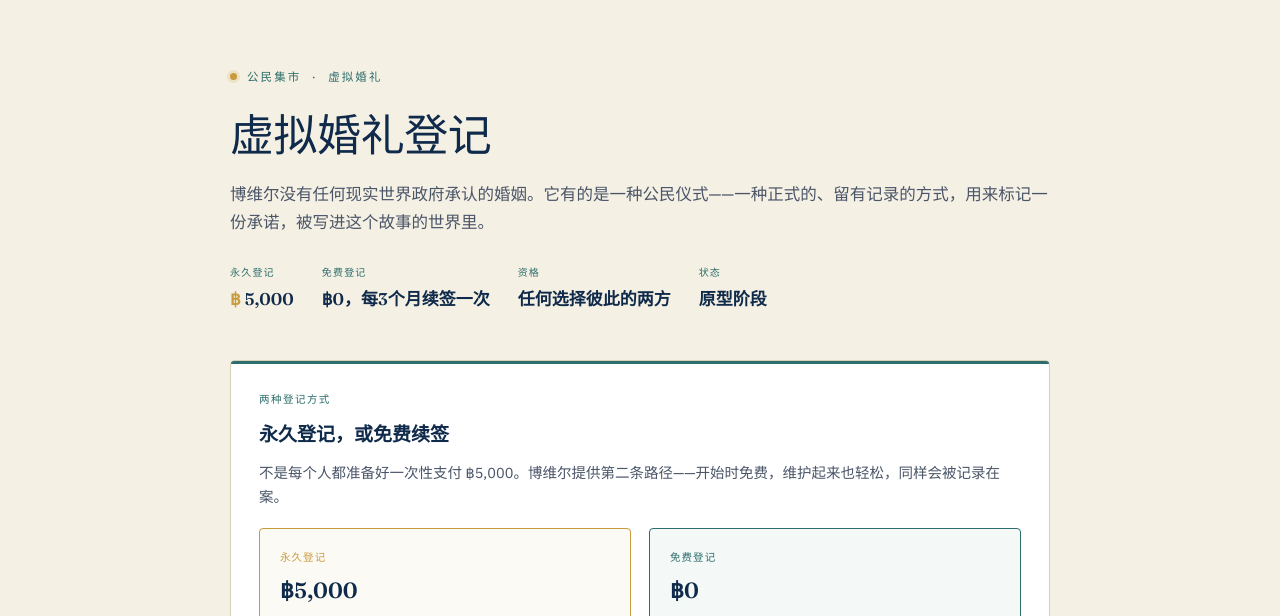
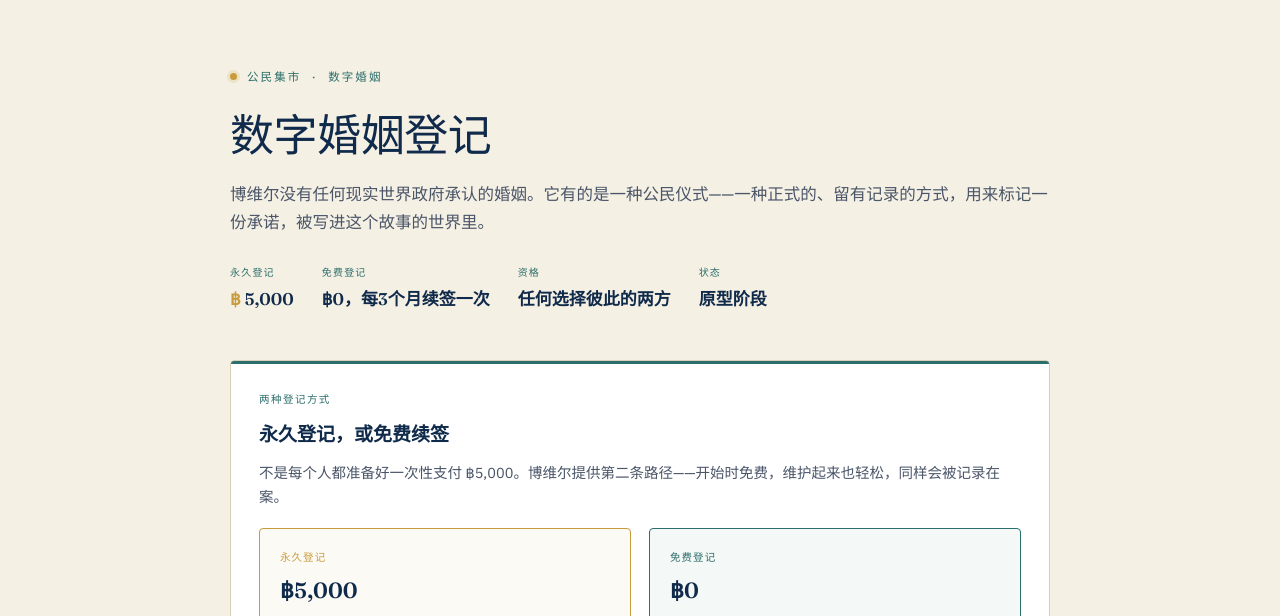
Before and after one commit to Beauvillesez/beauville-sez, a plain HTML site: page e-wedding-zh.html in a window 1280 px wide. Shown: the part 156-772 px from the top of the page. Drawn offline with nearby package versions, Linux system fonts and the light colour scheme.

Commit message:
Chinese pages: use 数字婚姻 consistently for the E-Wedding feature
Co-Authored-By: Claude Opus 5.5 <noreply@anthropic.com>
Claude-Session: https://claude.ai/code/session_01KGKCMNaiShYf7QW6jZMLtX

```diff
--- a/e-wedding-zh.html
+++ b/e-wedding-zh.html
@@ -13,7 +13,7 @@
 
 <meta charset="UTF-8">
 <meta name="viewport" content="width=device-width, initial-scale=1.0">
-<title>虚拟婚礼登记 — 博维尔特区</title>
+<title>数字婚姻登记 — 博维尔特区</title>
 <link rel="preconnect" href="https://fonts.googleapis.com">
 <link rel="preconnect" href="https://fonts.gstatic.com" crossorigin>
 <link href="https://fonts.googleapis.com/css2?family=Fraunces:ital,opsz,wght@0,9..144,300;0,9..144,400;0,9..144,500;0,9..144,600;0,9..144,700;1,9..144,400;1,9..144,500&family=IBM+Plex+Sans:wght@300;400;500;600&family=IBM+Plex+Mono:wght@400;500&display=swap" rel="stylesheet">
@@ -405,8 +405,8 @@
 <main>
 
   <section class="page-hero">
-    <span class="kicker">公民集市 · 虚拟婚礼</span>
-    <h1 class="page-title">虚拟婚礼登记</h1>
+    <span class="kicker">公民集市 · 数字婚姻</span>
+    <h1 class="page-title">数字婚姻登记</h1>
     <p class="page-lede">博维尔没有任何现实世界政府承认的婚姻。它有的是一种公民仪式——一种正式的、留有记录的方式，用来标记一份承诺，被写进这个故事的世界里。</p>
 
     <div class="meta-strip">
```
Also changed, not shown: index-zh.html (+1 -1 lines), qa-zh.html (+1 -1 lines).
